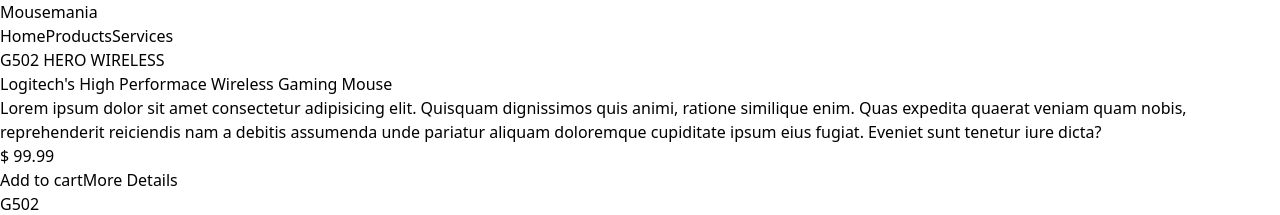
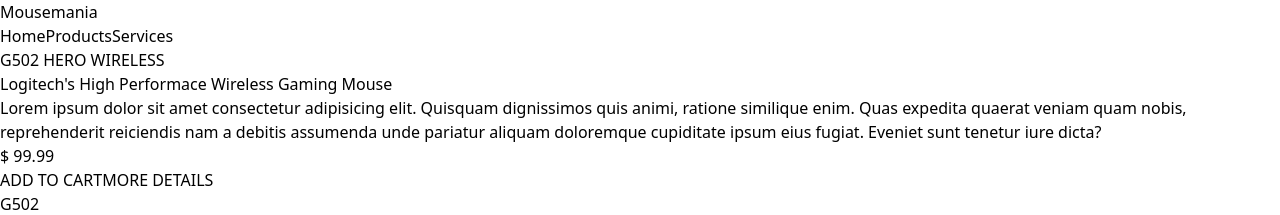
Before and after one commit to Prathammeena1/mouse-e-commerce, a React (Vite) app: page / in a window 1280 px wide. Shown: the top 215 px of the page. Built offline with nearby package versions, Linux system fonts and the light colour scheme.

Commit message:
made proper stucure of home page

```diff
--- /dev/null
+++ b/src/components/Button.jsx
@@ -0,0 +1,19 @@
+import React, { useContext } from "react";
+import { datacontext } from "../datacontext/DataContext";
+
+const Button = ({ text, type }) => {
+  const [primaryColor, primaryColorHover] = useContext(datacontext);
+  return (
+    <button
+      className={
+        type == "fill"
+          ? `uppercase bg-[${primaryColor}] hover:bg-[${primaryColorHover}] px-5 py-3 rounded-sm text-xs font-medium`
+          : "uppercase border border-zinc-400 px-5 py-3 rounded-sm text-xs font-medium"
+      }
+    >
+      {text}
+    </button>
+  );
+};
+
+export default Button;
--- a/src/components/Home.jsx
+++ b/src/components/Home.jsx
@@ -1,44 +1,12 @@
 import React from "react";
+import HomeLeft from './HomeLeft';
+import HomeRight from './HomeRight';
 
 const Home = () => {
   return (
     <div className="h-full w-full flex items-start overflow-hidden mt-[3vh]">
-      <div className="leftHome leading-none  mt-[7vw]">
-        <h1 className="font-bold text-6xl uppercase tracking-tighter my-[1vw]">
-          G502 HERO WIRELESS
-        </h1>
-        <h3 className="capitalize text-3xl font-semibold w-[40vw] text-zinc-500 my-[1vw]">
-          Logitech's High Performace Wireless Gaming Mouse
-        </h3>
-        <h5 className="w-[50vw] text-99sm font-light leading-4 my-[1vw]">
-          Lorem ipsum dolor sit amet consectetur adipisicing elit. Quisquam
-          dignissimos quis animi, ratione similique enim. Quas expedita quaerat
-          veniam quam nobis, reprehenderit reiciendis nam a debitis assumenda
-          unde pariatur aliquam doloremque cupiditate ipsum eius fugiat. Eveniet
-          sunt tenetur iure dicta?
-        </h5>
-        <div className="price text-[#15adf5] font-medium font-['Lato'] my-[1vw] text-3xl">
-          $ 99.99
-        </div>
-        <div className="flex items-center gap-4">
-          <button className="uppercase bg-[#15adf5] px-5 py-3 rounded-sm text-xs font-medium">
-            Add to cart
-          </button>
-          <button className="uppercase border border-zinc-400 px-5 py-3 rounded-sm text-xs font-medium">
-            More Details
-          </button>
-        </div>
-      </div>
-      <div className="rightHome relative ">
-        <div className="ml-[18vw] mt-[15vh]">
-          <span className="text-[#15adf5] rotate-[90deg] inline-block text-[12vw] font-bold pointer-events-none">
-            G502
-          </span>
-        </div>
-        <div className="landingImage w-[22vw] absolute top-0 left-[18%]">
-          <img className="h-full w-full object-cover" src="/images/landingMouse.png" alt="" />
-        </div>
-      </div>
+      <HomeLeft/>
+      <HomeRight/>
     </div>
   );
 };
--- /dev/null
+++ b/src/components/HomeLeft.jsx
@@ -0,0 +1,36 @@
+import React, { useContext } from "react";
+import { datacontext } from "../datacontext/DataContext";
+import Button from "./Button";
+
+const HomeLeft = () => {
+  const [primaryColor, primaryColorHover] = useContext(datacontext);
+
+  return (
+    <div className="leftHome leading-none  mt-[7vw]">
+      <h1 className="font-bold text-6xl uppercase tracking-tighter my-[1vw]">
+        G502 HERO WIRELESS
+      </h1>
+      <h3 className="capitalize text-3xl font-semibold w-[40vw] text-zinc-500 my-[1vw]">
+        Logitech's High Performace Wireless Gaming Mouse
+      </h3>
+      <h5 className="w-[50vw] text-99sm font-light leading-4 my-[1vw]">
+        Lorem ipsum dolor sit amet consectetur adipisicing elit. Quisquam
+        dignissimos quis animi, ratione similique enim. Quas expedita quaerat
+        veniam quam nobis, reprehenderit reiciendis nam a debitis assumenda unde
+        pariatur aliquam doloremque cupiditate ipsum eius fugiat. Eveniet sunt
+        tenetur iure dicta?
+      </h5>
+      <div
+        className={`price text-[${primaryColor}] font-medium font-['Lato'] my-[1vw] text-3xl`}
+      >
+        $ 99.99
+      </div>
+      <div className="flex items-center gap-4">
+        <Button text="ADD TO CART" type="fill" />
+        <Button text="MORE DETAILS" type="border" />
+      </div>
+    </div>
+  );
+};
+
+export default HomeLeft;
--- /dev/null
+++ b/src/components/HomeRight.jsx
@@ -0,0 +1,20 @@
+import React, { useContext } from 'react'
+import { datacontext } from '../datacontext/DataContext'
+
+const HomeRight = () => {
+  const [primaryColor,primaryColorHover] = useContext(datacontext)
+  return (
+    <div className="rightHome relative ">
+        <div className="ml-[18vw] mt-[15vh]">
+          <span className={`text-[${primaryColor}] rotate-[90deg] inline-block text-[12vw] font-bold pointer-events-none`}>
+            G502
+          </span>
+        </div>
+        <div className="landingImage w-[22vw] absolute top-0 left-[18%]">
+          <img className="h-full w-full object-cover" src="/images/landingMouse.png" alt="" />
+        </div>
+      </div>
+  )
+}
+
+export default HomeRight
--- a/src/components/Nav.jsx
+++ b/src/components/Nav.jsx
@@ -1,17 +1,18 @@
-import React from "react";
+import React, { useContext } from "react";
 import { NavLink } from "react-router-dom";
+import { datacontext } from "../datacontext/DataContext";
 
 
 const Nav = () => {
+  const [primaryColor,primaryColorHover] = useContext(datacontext)
   return (
     <div className="nav flex justify-between py-4 items-center">
       <div className="navLeft text-3xl font-bold ">Mousemania</div>
       <div className="navRight flex gap-[3vw] text-sm font-medium">
-        <NavLink className={(e)=> e.isActive && "text-[#15adf5] scale-[1.1]" } to='/'>Home</NavLink>
-        <NavLink className={(e)=> e.isActive && "text-[#15adf5] scale-[1.1]" } to='/products'>Products</NavLink>
-        <NavLink className={(e)=> e.isActive && "text-[#15adf5] scale-[1.1]" } to='/services'>Services</NavLink>
+        <NavLink className={(e)=> e.isActive ? `text-[${primaryColor}] scale-[1.1] transition-all `:"" } to='/'>Home</NavLink>
+        <NavLink className={(e)=> e.isActive ? `text-[${primaryColor}] scale-[1.1] transition-all `:"" } to='/products'>Products</NavLink>
+        <NavLink className={(e)=> e.isActive ? `text-[${primaryColor}] scale-[1.1] transition-all `:"" } to='/services'>Services</NavLink>
       </div>
-
     </div>
   );
 };
--- /dev/null
+++ b/src/datacontext/DataContext.jsx
@@ -0,0 +1,16 @@
+import React, { createContext, useState } from 'react'
+export const datacontext = createContext(null)
+
+
+const DataContext = ({children}) => {
+    const [primaryColor, setprimaryColor] = useState('#15adf5')
+    const [primaryColorHover, setprimaryColorHover] = useState('#028acb')
+
+  return (
+    <datacontext.Provider value={[primaryColor, primaryColorHover]}>
+      {children}
+    </datacontext.Provider>
+  )
+}
+
+export default DataContext
--- a/src/main.jsx
+++ b/src/main.jsx
@@ -3,9 +3,12 @@
 import App from "./App.jsx";
 import "./index.css";
 import { BrowserRouter } from "react-router-dom";
+import DataContext from "./datacontext/DataContext.jsx";
 
 ReactDOM.createRoot(document.getElementById("root")).render(
   <BrowserRouter>
-    <App />
+    <DataContext>
+      <App />
+    </DataContext>
   </BrowserRouter>
 );
```
